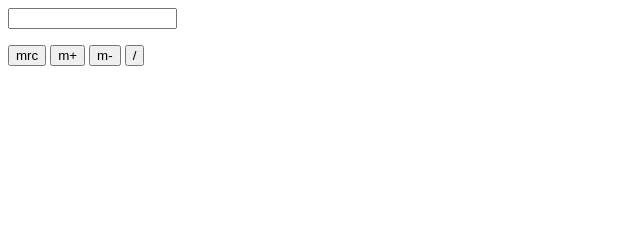
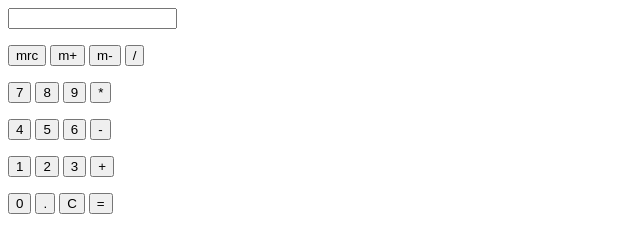
Before and after one commit to AppleNeko/Calculator, a plain HTML site: page index.html in a window 1280 px wide. Shown: the whole page, without its empty margins (0-640 px from the left). Drawn offline with Linux system fonts and the light colour scheme.

Commit message:
Add Buttons add value
Kazuto=Perfect MC

```diff
--- a/index.html
+++ b/index.html
@@ -18,8 +18,33 @@
 			<input type="button" class="button function" value="mrc" onClick="alert('Not yet implented')">
 			<input type="button" class="button function" value="m+" onClick="alert('Not yet implented')">
 			<input type="button" class="button function" value="m-" onClick="alert('Not yet implented')">
-			<input type="button" class="button number" value="/" onClick="v('')">
-
-
+			<input type="button" class="button operator" value="/" onClick="v('')">
+		</p>
+		<p>
+		<input type="button" class="button number" value="7" onClick="v('7')">
+		<input type="button" class="button number" value="8" onClick="v('8')">
+		<input type="button" class="button number" value="9" onClick="v('9')">
+		<input type="button" class="button operator" value="*" onClick="v('*')">
+		</p>
+		<p>
+		<input type="button" class="button number" value="4" onClick="v('4')">
+		<input type="button" class="button number" value="5" onClick="v('5')">
+		<input type="button" class="button number" value="6" onClick="v('6')">
+		<input type="button" class="button operator" value="-" onClick="v('-')">
+		</p>
+		<p>
+		<input type="button" class="button number" value="1" onClick="v('1')">
+		<input type="button" class="button number" value="2" onClick="v('2')">
+		<input type="button" class="button number" value="3" onClick="v('3')">
+		<input type="button" class="button operator" value="+" onClick="v('+')">
+		</p>
+		<p>
+		<input type="button" class="button number" value="0" onClick="v('0')">
+		<input type="button" class="button number" value="." onClick="v('.')">
+		<input type="button" class="button number" value="C" onClick="d('')">
+		<input type="button" class="button number" value="=" onClick="e('')">
+		</p>
+		</div>
+		</div>
 </body>
 </html>
```
